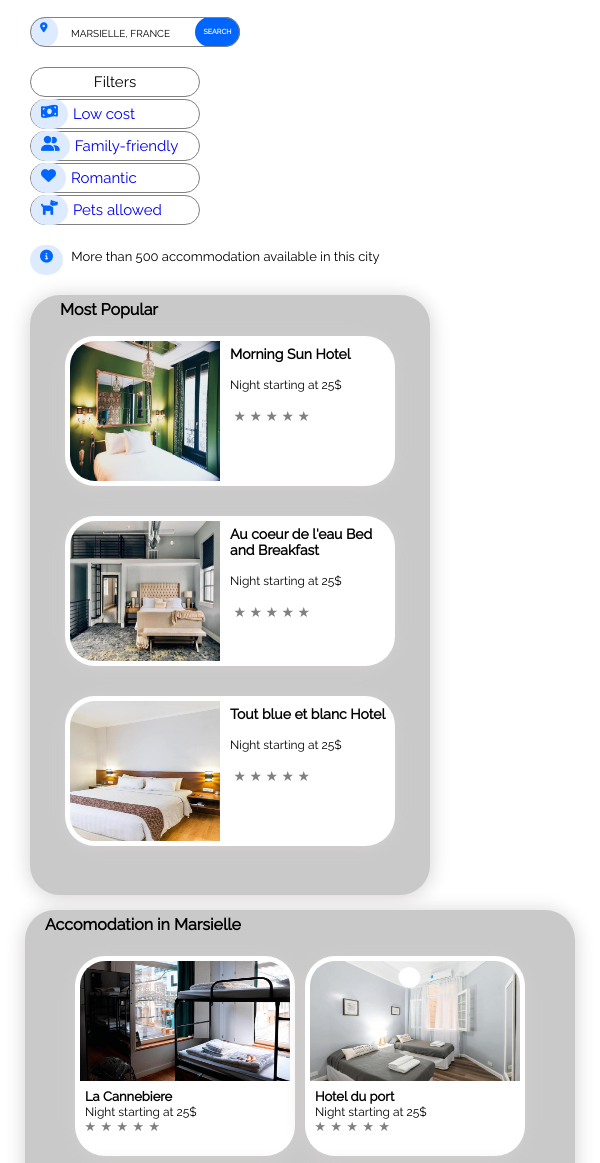
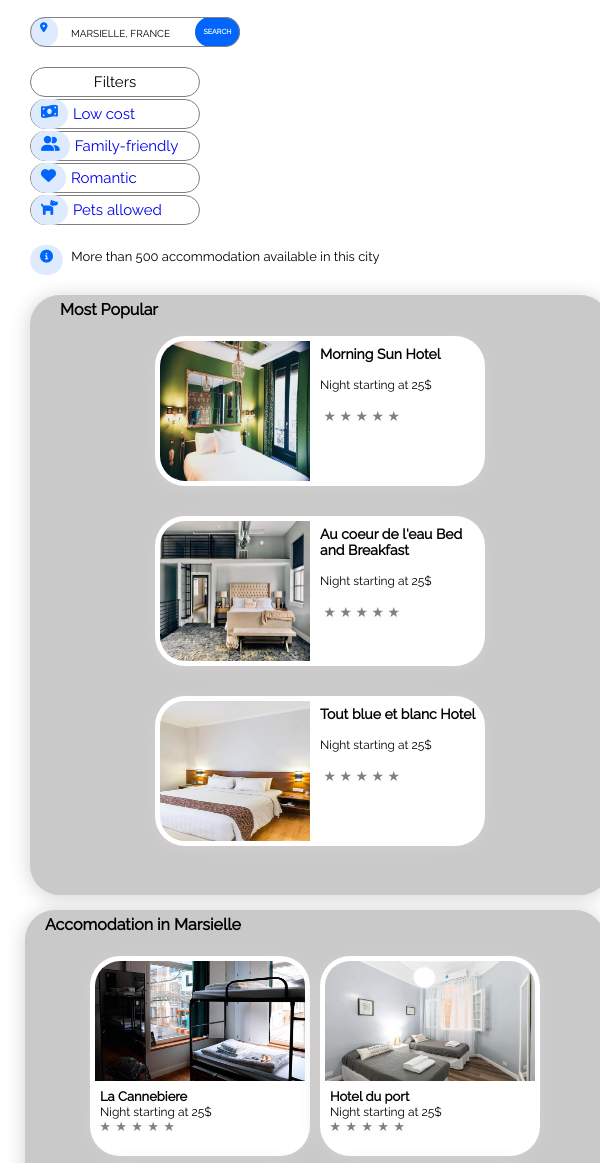
Before and after one commit to neilivanarceo/NeilivanArceo_P2_10022020_A, a plain HTML site: page index.html in a window 600 px wide. Shown: the part 109-1272 px from the top of the page. Drawn offline with Linux system fonts and the light colour scheme.

Commit message:
Update style.css

```diff
--- a/CSS/style.css
+++ b/CSS/style.css
@@ -781,8 +781,6 @@ background-color: rgb(201, 201, 201);
     margin: 15px;
     height: auto;
     width: auto;
-
-
 }
 }
 
@@ -790,7 +788,7 @@ background-color: rgb(201, 201, 201);
   .images-grid {
     margin: 15px;
     height: auto;
-    width: auto;
+    width: 100%;
   }
   }
 
@@ -981,7 +979,7 @@ background-color: rgb(201, 201, 201);
 @media screen and (max-width: 992px) and (min-width: 768px) {
   .images-container-right {
    margin-left: 20px;
-   width: 400px;
+   width: auto;
    margin-right: 20px;
   }
 }
@@ -989,7 +987,7 @@ background-color: rgb(201, 201, 201);
 @media screen and (max-width: 768px) and (min-width: 600px) {
   .images-container-right {
     margin-left: 20px;
-    width: 400px;
+    width: auto;
     margin-right: 20px;
   }
 }
@@ -997,14 +995,13 @@ background-color: rgb(201, 201, 201);
 @media screen and (max-width: 600px) {
   .images-container-right {
     margin-left: 20px;
-     width: 400px;
+     width: 100%;
      margin-right: 20px;
   }
   }
 
 .images-container-right h4{
   margin-left: 20px;
-
   width: 40%;
 
 }
@@ -1017,7 +1014,6 @@ background-color: rgb(201, 201, 201);
   align-items: center;
   height: 540px;
   border-radius: 30px;
-
 }
 
 @media screen and (max-width: 768px) and (min-width: 600px) {
@@ -1025,6 +1021,7 @@ background-color: rgb(201, 201, 201);
     margin-left: 20px;
     width: auto;
     margin-right: 30px;
+    justify-content: center;
   }
 }
 
@@ -1037,8 +1034,6 @@ background-color: rgb(201, 201, 201);
      align-items: center;
   }
   }
-
-
 
 .image1-item-right{
   border-radius: 30px;
```
